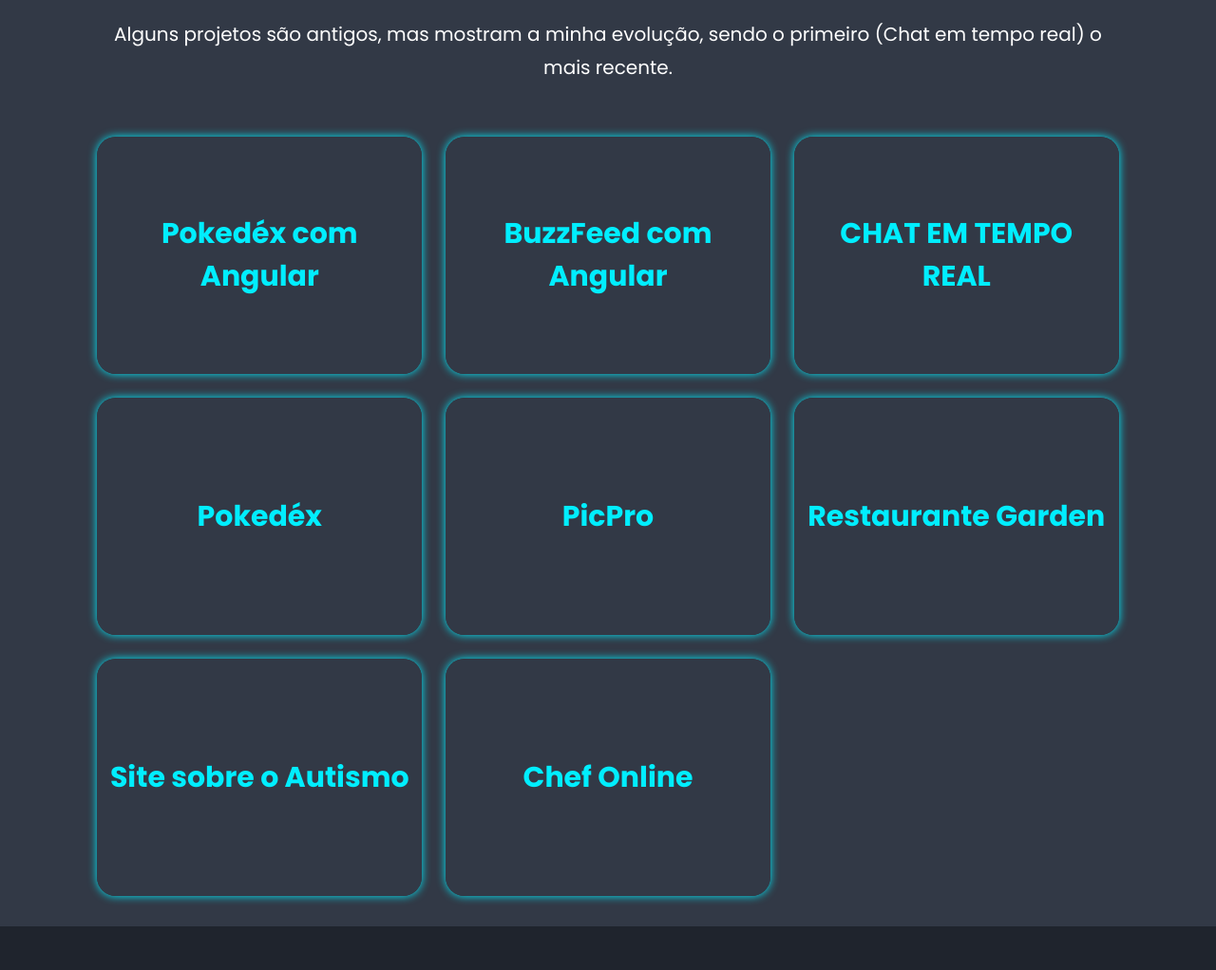
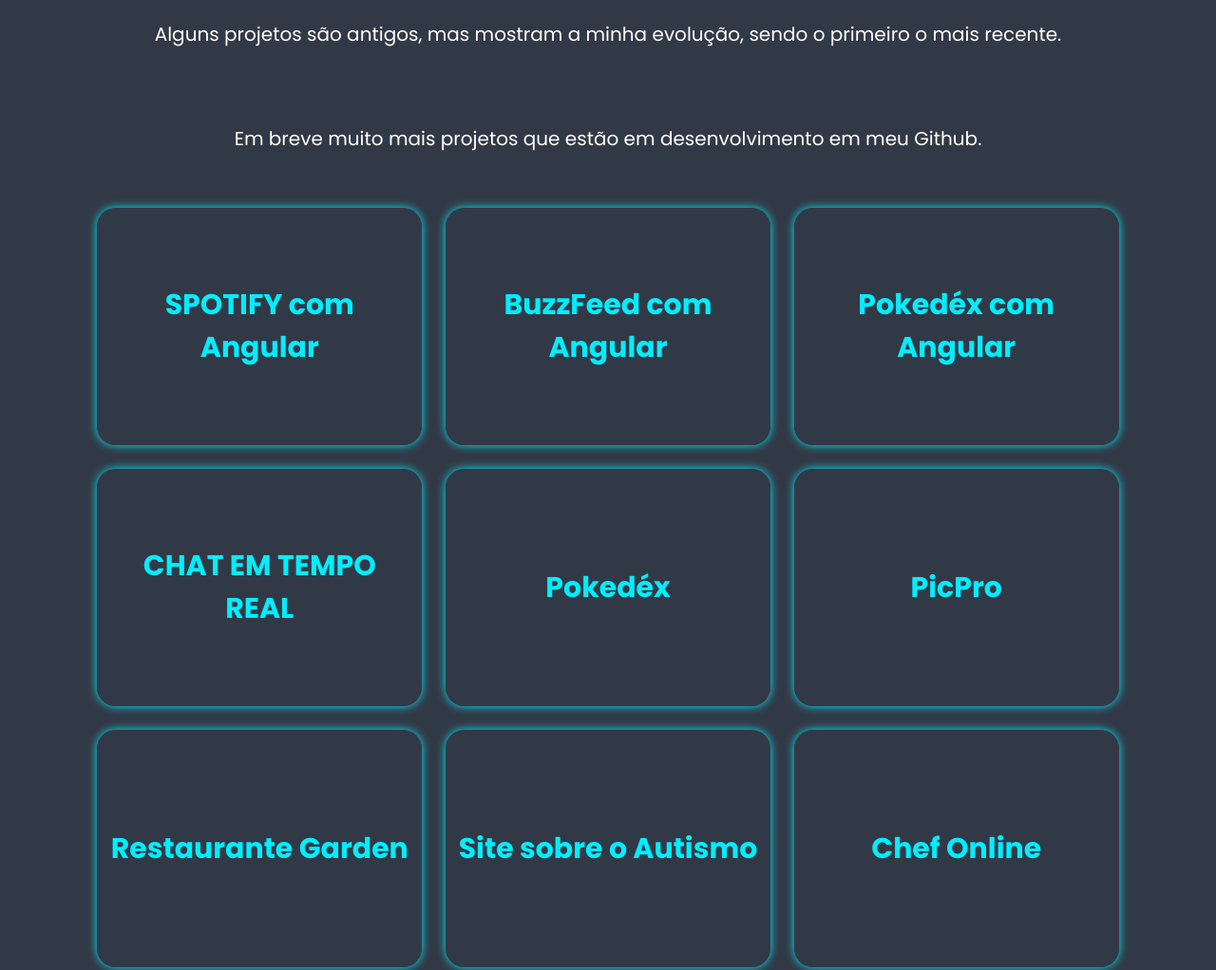
Before and after one commit to IvambergSilva/portfolio_provisorio, a plain HTML site: page index.html in a window 1280 px wide. Shown: the part 2680-3702 px from the top of the page at 95% size. Drawn offline with nearby package versions, Linux system fonts and the light colour scheme.

Commit message:
Updates necessários atualmente

```diff
--- a/index.html
+++ b/index.html
@@ -85,15 +85,16 @@
 
         <section class="portfolio" id="portfolio">
             <h2 class="heading">Últimos <span>Projetos</span></h2>
-            <p>Alguns projetos são antigos, mas mostram a minha evolução, sendo o primeiro (Chat em tempo real) o mais recente.</p>
+            <p>Alguns projetos são antigos, mas mostram a minha evolução, sendo o primeiro o mais recente.</p>
+            <p>Em breve muito mais projetos que estão em desenvolvimento em meu Github.</p>
             <div class="portfolioContent">
                 <div class="portfolioBox">
                     <div class="img">
-                        <h4>Pokedéx com Angular</h4>
+                        <h4>SPOTIFY com Angular</h4>
                     </div>
                     <div class="portfolioLayer">
-                        <p>Projeto desenvolvido em um bootcamp que usa Angular e o consumo da pokeApi.</p>
-                        <a href="https://youtu.be/tF3S1d8BZKA" target="_blank"><i class='bx bx-link-external' ></i></a>
+                        <p>Projeto desenvolvido consumindo a API do Spotify... Em breve o deploy</p>
+                        <a href="https://youtu.be/UxSIq6KmzUk" target="_blank"><i class='bx bx-link-external' ></i></a>
                     </div>
                 </div>
                 <div class="portfolioBox">
@@ -103,6 +104,15 @@
                     <div class="portfolioLayer">
                         <p>Projeto desenvolvido em um bootcamp que usa Angular e um arquivo Json simulando uma API.</p>
                         <a href="https://lnkd.in/dZbiyaXM" target="_blank"><i class='bx bx-link-external' ></i></a>
+                    </div>
+                </div>
+                <div class="portfolioBox">
+                    <div class="img">
+                        <h4>Pokedéx com Angular</h4>
+                    </div>
+                    <div class="portfolioLayer">
+                        <p>Projeto desenvolvido em um bootcamp que usa Angular e o consumo da pokeApi.</p>
+                        <a href="https://angular-pokedex-berg.netlify.app/" target="_blank"><i class='bx bx-link-external' ></i></a>
                     </div>
                 </div>
                 <div class="portfolioBox">
@@ -186,7 +196,7 @@
 
     <footer class="footer" id="footer">
         <div class="footerText">
-            <p>Copyright &copy; 2023 by Ivamberg Silva | Todos os Direitos Resevados.</p>
+            <p>Copyright &copy; 2023 by Ivamberg Silva | Projeto temporário. VEM MUNDANÇAS POR AÍ! </p>
         </div>
         <div class="footerIconTop">
             <a href="#home"><i class='bx bx-up-arrow-alt' ></i></a>
```
Also changed, not shown: 1 other file.
